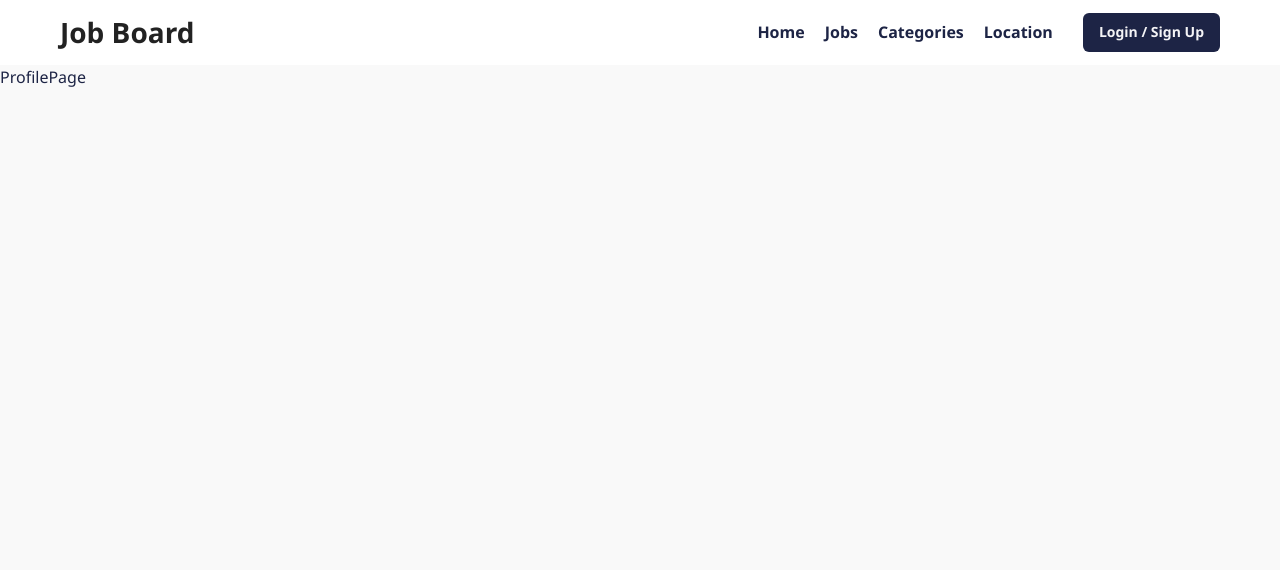
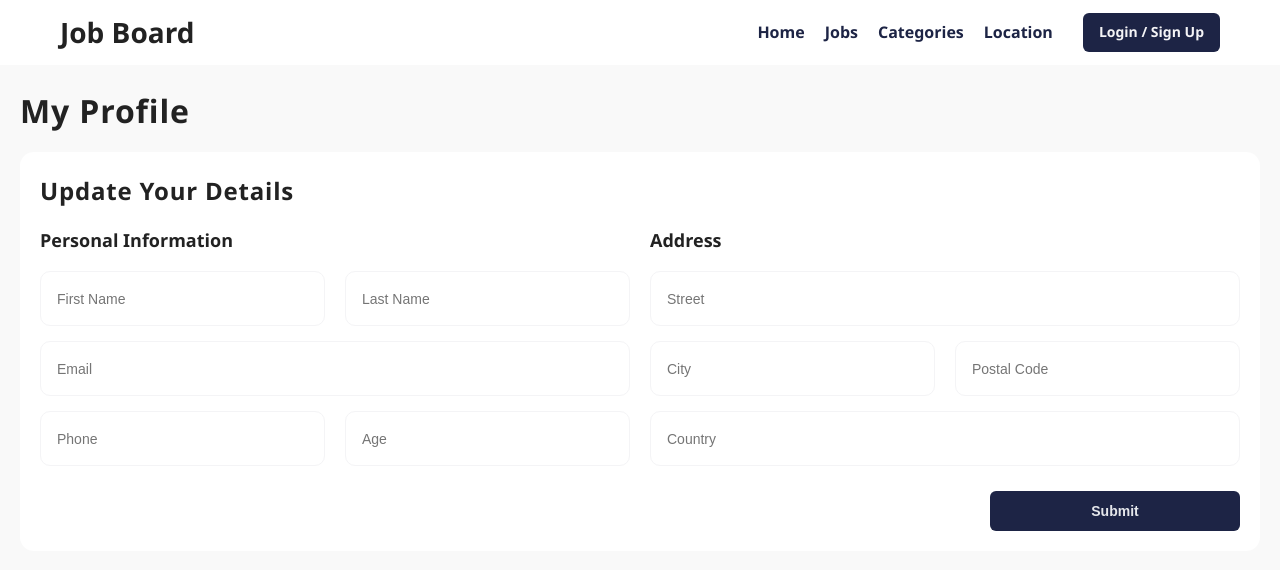
Before and after one commit to Jon-Felipe/Job-Board-React, a React (Vite) app: page /profile in a window 1280 px wide. Shown: the top 570 px of the page. Built offline with nearby package versions, Linux system fonts and the light colour scheme.

Commit message:
profile page update details form and styling

```diff
--- /dev/null
+++ b/src/pages/Profile/ProfilePage.module.css
@@ -0,0 +1,68 @@
+.profilePage {
+  padding: 20px;
+  max-width: 1400px;
+  margin: 0 auto;
+}
+
+.title {
+  font-size: 28px;
+  font-weight: 600;
+  letter-spacing: 0.85px;
+}
+
+.detailsSection {
+  background-color: #fff;
+  padding: 20px;
+  border-radius: 14px;
+}
+
+.detailsTitle {
+  font-size: 18px;
+  letter-spacing: 0.8px;
+}
+
+.userDetailsForm {
+  display: flex;
+  flex-direction: column;
+
+  section {
+    width: 100%;
+  }
+}
+
+.flex {
+  display: flex;
+  flex-direction: column;
+}
+
+@media screen and (min-width: 768px) {
+  .flex {
+    flex-direction: row;
+    column-gap: 20px;
+  }
+
+  .submitButton {
+    width: 250px;
+    justify-self: end;
+    margin-top: 10px;
+  }
+}
+
+@media screen and (min-width: 1024px) {
+  .title {
+    font-size: 32px;
+  }
+
+  .detailsTitle {
+    font-size: 24px;
+  }
+
+  .formTitle {
+    font-size: 18px;
+  }
+
+  .userDetailsForm {
+    flex-direction: row;
+    column-gap: 20px;
+  }
+}
--- a/src/pages/Profile/ProfilePage.tsx
+++ b/src/pages/Profile/ProfilePage.tsx
@@ -1,5 +1,103 @@
+// components
+import Button from '../../components/ui/Button/Button';
+import Input from '../../components/ui/Input/Input';
+
+// extras
+import styles from './ProfilePage.module.css';
+
 function ProfilePage() {
-  return <div>ProfilePage</div>;
+  return (
+    <main className={styles.profilePage}>
+      <h1 className={styles.title}>My Profile</h1>
+      <section className={styles.detailsSection}>
+        <h3 className={styles.detailsTitle}>Update Your Details</h3>
+        <form>
+          <div className={styles.userDetailsForm}>
+            <section>
+              <h4 className={styles.formTitle}>Personal Information</h4>
+              <div className={styles.flex}>
+                <Input
+                  type='text'
+                  placeholder='First Name'
+                  name='firstName'
+                  value=''
+                  onChange={() => console.log('firstName')}
+                />
+                <Input
+                  type='text'
+                  placeholder='Last Name'
+                  name='lastName'
+                  value=''
+                  onChange={() => console.log('lastName')}
+                />
+              </div>
+              <Input
+                type='email'
+                placeholder='Email'
+                name='email'
+                value=''
+                onChange={() => console.log('email')}
+              />
+              <div className={styles.flex}>
+                <Input
+                  type='text'
+                  placeholder='Phone'
+                  name='phone'
+                  value=''
+                  onChange={() => console.log('phone')}
+                />
+                <Input
+                  type='number'
+                  placeholder='Age'
+                  name='age'
+                  value=''
+                  onChange={() => console.log('age')}
+                />
+              </div>
+            </section>
+            <section>
+              <h4 className={styles.formTitle}>Address</h4>
+              <Input
+                type='text'
+                placeholder='Street'
+                name='street'
+                value=''
+                onChange={() => console.log('street')}
+              />
+              <div className={styles.flex}>
+                <Input
+                  type='text'
+                  placeholder='City'
+                  name='city'
+                  value=''
+                  onChange={() => console.log('city')}
+                />
+                <Input
+                  type='text'
+                  placeholder='Postal Code'
+                  name='postalCode'
+                  value=''
+                  onChange={() => console.log('postalCode')}
+                />
+              </div>
+              <Input
+                type='text'
+                placeholder='Country'
+                name='country'
+                value=''
+                onChange={() => console.log('country')}
+              />
+            </section>
+          </div>
+          <div className={styles.submitButton}>
+            <Button type='submit' variant='inverted'>
+              Submit
+            </Button>
+          </div>
+        </form>
+      </section>
+    </main>
+  );
 }
 
 export default ProfilePage;
```
